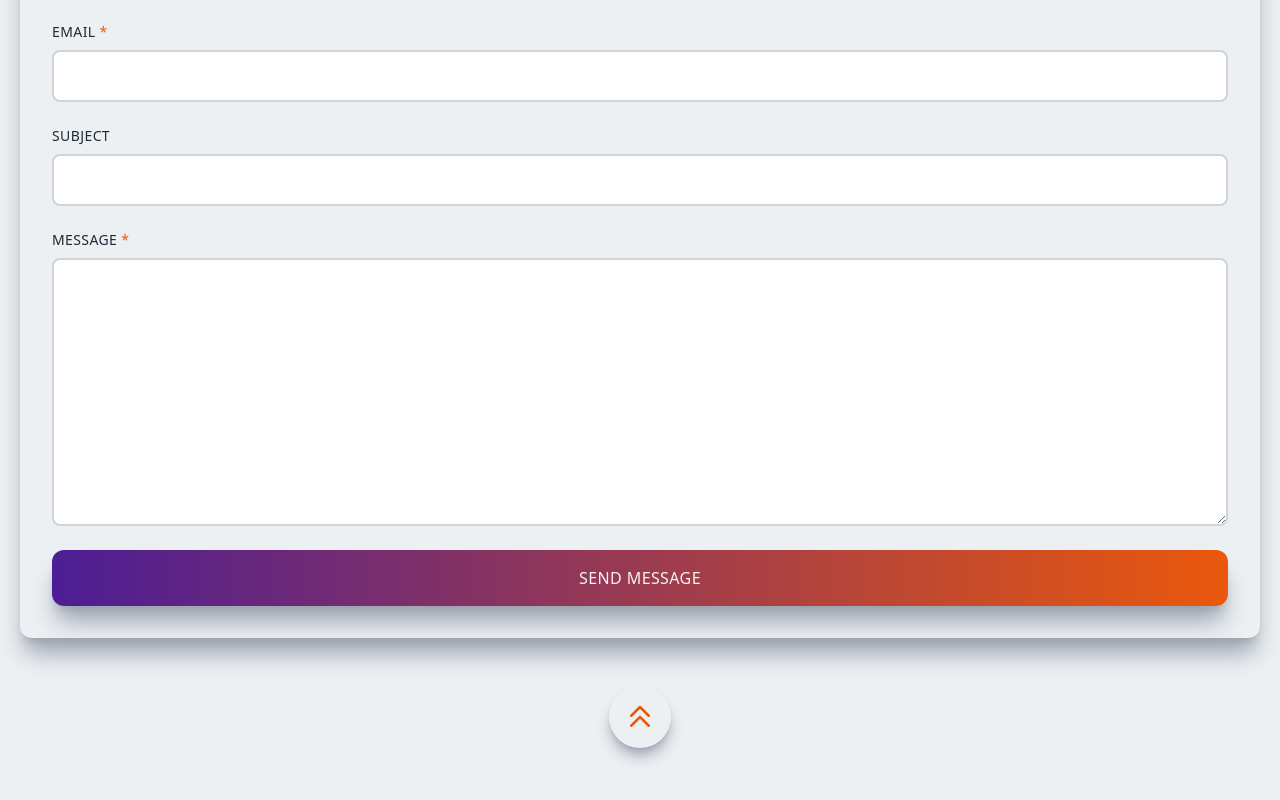
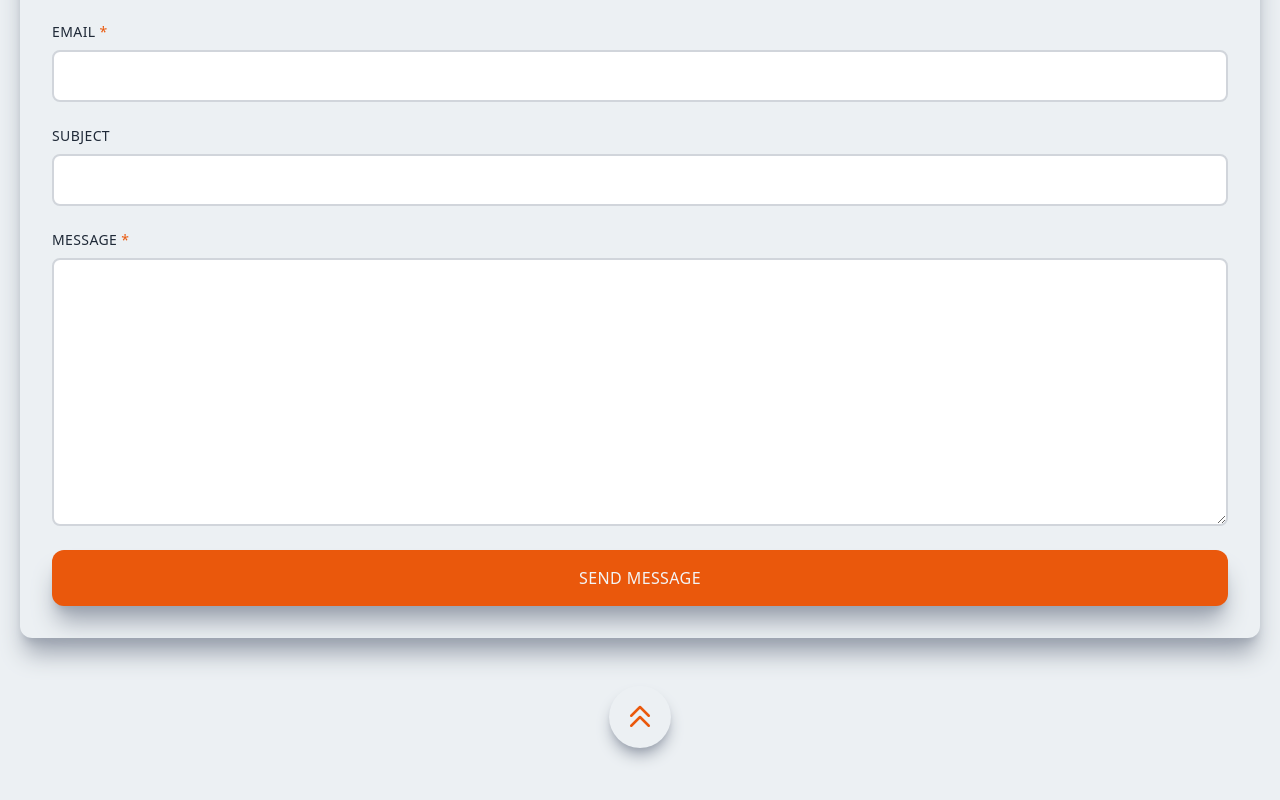
Before and after one commit to trroev/portfolio, a Next.js app: page / in a window 1280 px wide. Shown: the part 3638-4438 px from the top of the page. Built offline with nearby package versions, Linux system fonts and the light colour scheme.

Commit message:
changed global button styling

```diff
--- a/styles/globals.css
+++ b/styles/globals.css
@@ -34,6 +34,6 @@
   }
 
   button {
-    @apply shadow-xl shadow-gray-400 rounded-xl uppercase bg-gradient-to-r from-violet-900 to-orange-600 text-white;
+    @apply shadow-xl shadow-gray-400 rounded-xl uppercase bg-orange-600 text-white;
   }
 }
```
